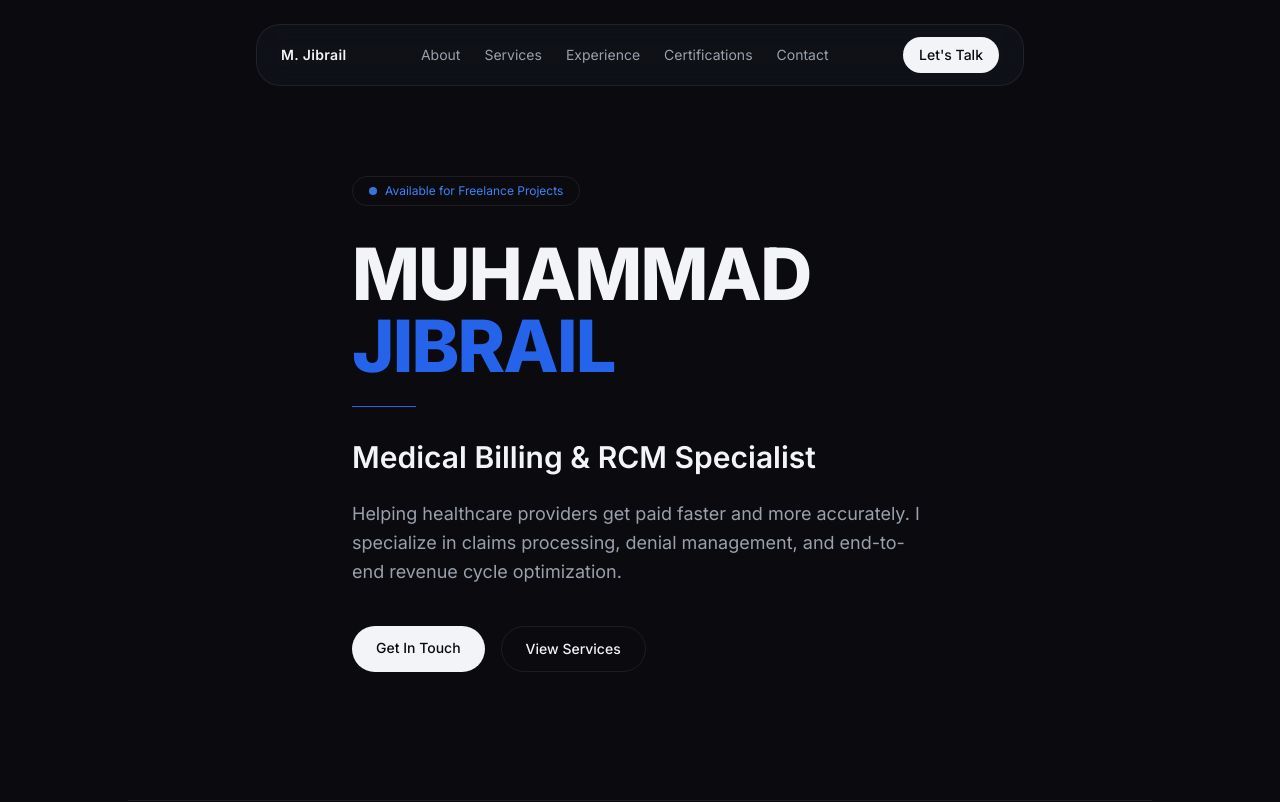
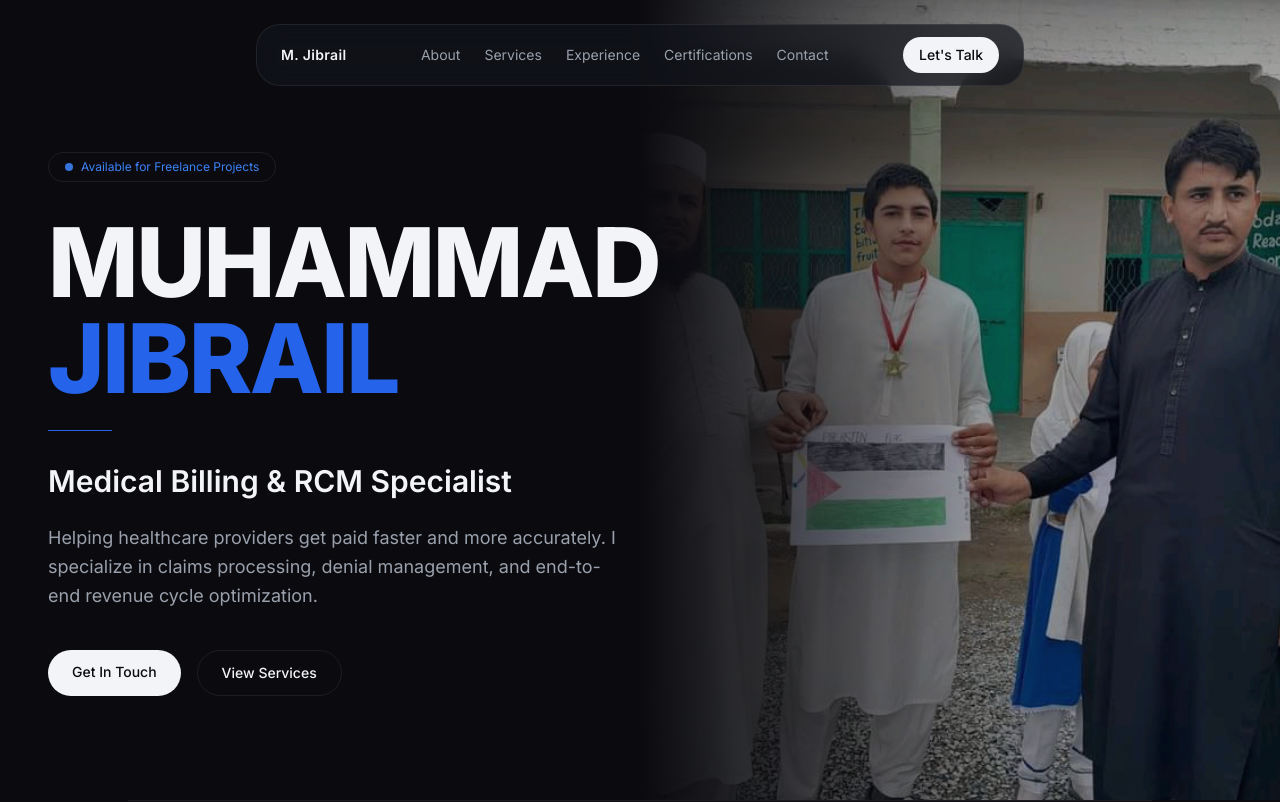
Before and after one commit to Dilshadalii/jilo-portfolio, a Next.js app: page / in a window 1280 px wide. Shown: the top 802 px of the page. Built offline with nearby package versions, Linux system fonts and the light colour scheme.

Commit message:
Add hero background photo with gradient overlay

```diff
--- a/components/sections/Hero.tsx
+++ b/components/sections/Hero.tsx
@@ -1,15 +1,33 @@
+import Image from "next/image";
+
 export default function Hero() {
   return (
     <section
       id="home"
-      className="min-h-screen flex flex-col justify-center px-6 sm:px-12 pt-32 pb-20 max-w-5xl mx-auto"
+      className="relative min-h-screen flex items-center px-6 sm:px-12 pt-32 pb-20 overflow-hidden"
     >
+      {/* Background photo, right side, faded into the dark background */}
+      <div className="absolute inset-0 flex justify-end">
+        <div className="relative w-full sm:w-2/3 md:w-1/2 h-full">
+          <Image
+            src="/images/muhammad.jpg"
+            alt="Muhammad Jibrail"
+            fill
+            priority
+            className="object-cover object-top opacity-40 sm:opacity-70"
+          />
+          <div className="absolute inset-0 bg-gradient-to-r from-background via-background/20 to-transparent" />
+        </div>
+      </div>
+
+      {/* Text content, left side, above the photo */}
+      <div className="relative z-10 max-w-2xl">
         <div className="inline-flex w-fit items-center gap-2 rounded-full border border-border px-4 py-1.5 text-xs text-accent-bright mb-8">
           <span className="h-2 w-2 rounded-full bg-accent-bright animate-pulse" />
           Available for Freelance Projects
         </div>
 
-      <h1 className="text-5xl sm:text-6xl md:text-7xl font-extrabold leading-none tracking-tight">
+        <h1 className="text-6xl sm:text-7xl md:text-8xl font-extrabold leading-none tracking-tight">
           <span className="text-foreground">MUHAMMAD</span>
           <br />
           <span className="text-accent">JIBRAIL</span>
@@ -22,9 +40,9 @@ export default function Hero() {
         </p>
 
         <p className="mt-6 text-lg text-muted max-w-xl leading-relaxed">
-        Helping healthcare providers get paid faster and more accurately. I
-        specialize in claims processing, denial management, and end-to-end
-        revenue cycle optimization.
+          Helping healthcare providers get paid faster and more accurately.
+          I specialize in claims processing, denial management, and
+          end-to-end revenue cycle optimization.
         </p>
 
         <div className="mt-10 flex flex-wrap gap-4">
@@ -42,6 +60,7 @@ export default function Hero() {
             View Services
           </a>
         </div>
+      </div>
     </section>
   );
 }
```
Also changed, not shown: public/images/muhammad.jpg (added). Lines whose indentation alone changed are shown as unchanged.
